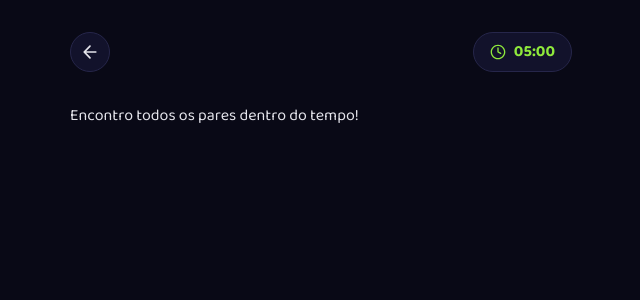
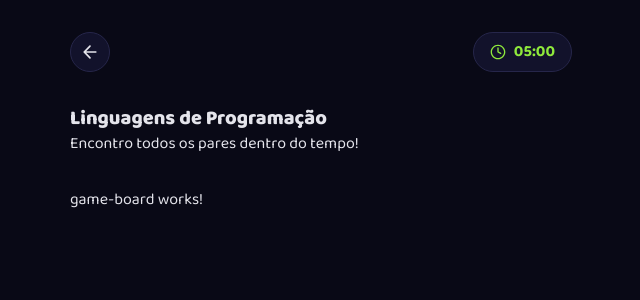
Before and after one commit to matheussilva2/jogo-da-memoria-angularjs, an Angular app: page /jogar in a window 1280 px wide. Both pictures are taken after a click on the button 1216 px from the left and 358 px from the top of the page. Shown: the top 300 px of the page, without its empty margins (319-959 px from the left). Built offline with nearby package versions, Linux system fonts and the light colour scheme.

Commit message:
feat: implement game board

```diff
--- a/src/app/screens/game/game.html
+++ b/src/app/screens/game/game.html
@@ -9,7 +9,10 @@
         </div>
     </div>
     <div class="mb-8">
-        <h2>{{gameConfig()?.theme}}</h2>
+        <h2>{{gameConfig()?.gamemode?.theme}}</h2>
         <p>Encontro todos os pares dentro do tempo!</p>
     </div>
+    @if(gameConfig()) {
+        <app-game-board [gameConfig]="gameConfig()" />
+    }
 </div>
```
